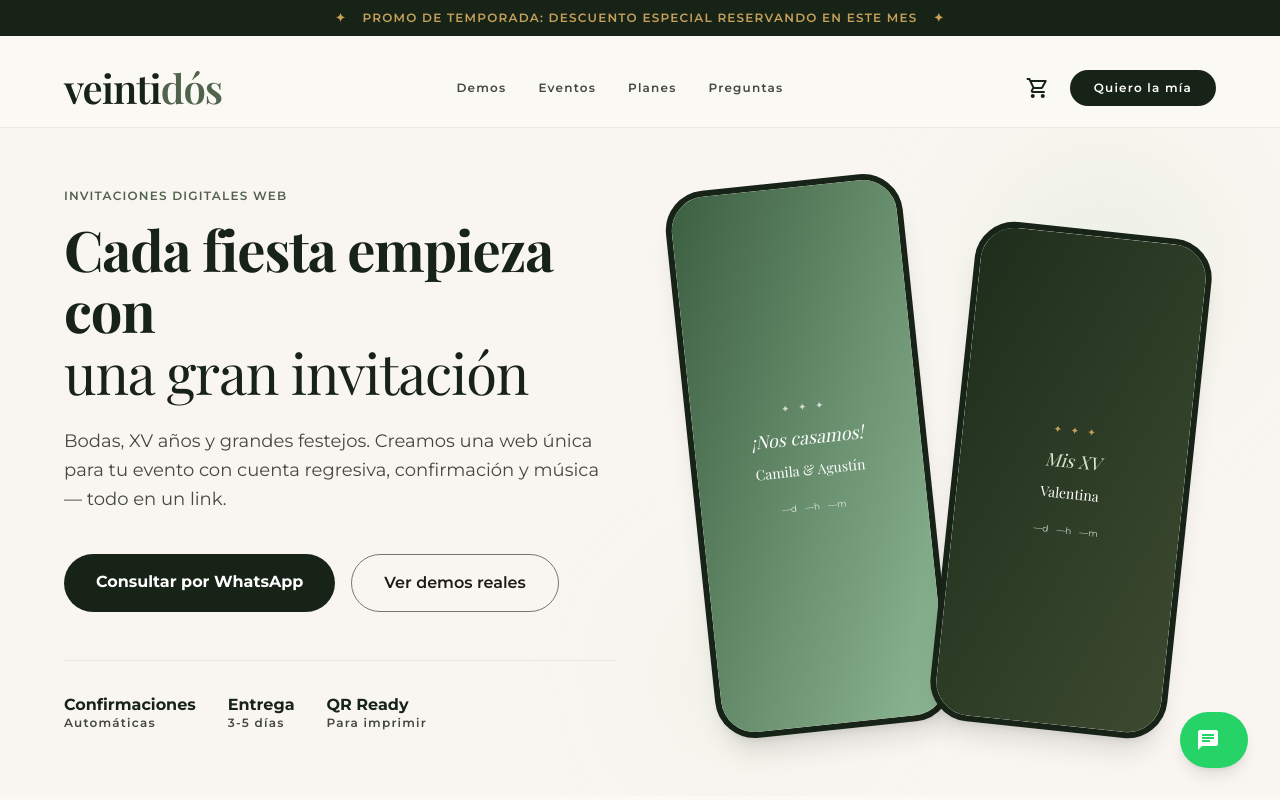
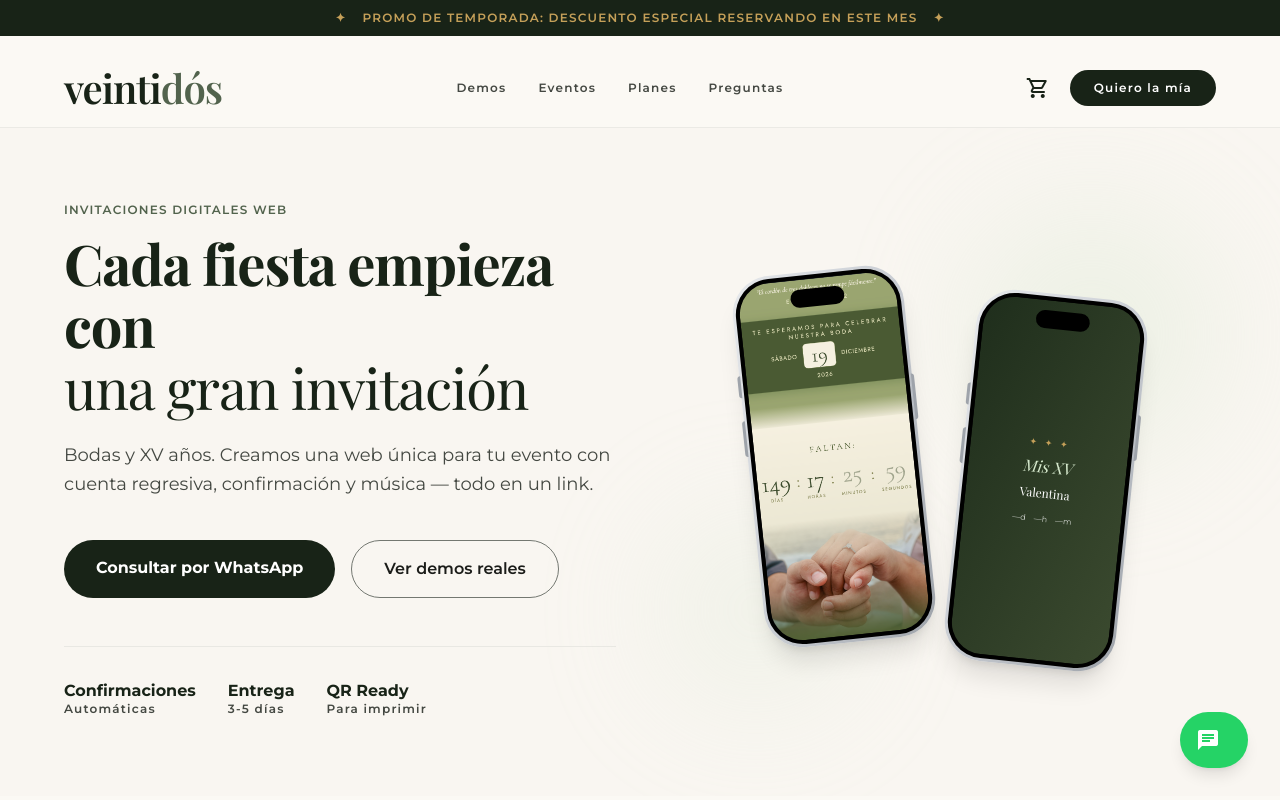
Before and after one commit to Pablo2205/Veintidos-Ecomerce, a React (Vite) app: page / in a window 1280 px wide. Shown: the top 800 px of the page. Built offline with nearby package versions, Linux system fonts and the light colour scheme; a web font is replaced by a local one.

Commit message:
change: hero,plan,site

```diff
--- a/src/components/Hero.jsx
+++ b/src/components/Hero.jsx
@@ -1,6 +1,7 @@
 import { motion, useReducedMotion } from 'framer-motion'
 import { Link } from 'react-router-dom'
 import { waLink } from '../data/site.js'
+import demoBoda from '../assets/demo-boda.png'
 
 const item = {
   hidden: { opacity: 0, y: 26 },
@@ -26,7 +27,7 @@ export default function Hero() {
             <em className="not-italic font-serif italic font-normal">una gran invitación</em>
           </motion.h1>
           <motion.p variants={item} className="font-sans text-body-lg text-onSurfaceVariant max-w-xl mb-10 leading-relaxed">
-            Bodas, XV años y grandes festejos. Creamos una web única para tu evento con cuenta regresiva,
+            Bodas y XV años. Creamos una web única para tu evento con cuenta regresiva,
             confirmación y música — todo en un link.
           </motion.p>
           <motion.div variants={item} className="flex flex-col sm:flex-row gap-4">
@@ -64,24 +65,12 @@ export default function Hero() {
           animate={{ opacity: 1, scale: 1 }}
           transition={{ duration: 0.8, ease: [0.22, 1, 0.36, 1], delay: 0.15 }}
         >
-          <div className="relative w-full max-w-[500px]">
+          <div className="relative w-full max-w-[480px]">
             <div className="absolute -top-10 -right-10 w-64 h-64 bg-secondaryContainer rounded-full blur-3xl opacity-30" />
             <div className="absolute -bottom-10 -left-10 w-48 h-48 bg-primaryFixed rounded-full blur-3xl opacity-30" />
-            <div className="relative z-10 flex gap-4 md:gap-6 justify-center">
-              <PhoneCard
-                rotate="-6deg"
-                gradient="from-[#3C5F41] to-[#8FB996]"
-                label="¡Nos casamos!"
-                sub="Camila & Agustín"
-              />
-              <PhoneCard
-                rotate="6deg"
-                marginTop="mt-12"
-                gradient="from-[#1F2E1C] to-[#3B4A2F]"
-                gold
-                label="Mis XV"
-                sub="Valentina"
-              />
+            <div className="relative z-10 flex gap-8 md:gap-10 justify-center items-center">
+              <IPhoneMock rotate="-6deg" image={demoBoda} />
+              <IPhoneMock rotate="6deg" marginTop="mt-12" label="Mis XV" sub="Valentina" gold />
             </div>
           </div>
         </motion.div>
@@ -90,20 +79,41 @@ export default function Hero() {
   )
 }
 
-function PhoneCard({ rotate, marginTop = '', gradient, gold, label, sub }) {
+function IPhoneMock({ rotate, marginTop = '', label, sub, gold, image }) {
   return (
     <div
       style={{ transform: `rotate(${rotate})` }}
-      className={`w-1/2 aspect-[9/19] rounded-[2.5rem] bg-surfaceContainer overflow-hidden border-[6px] border-primary ${marginTop} transition-transform hover:rotate-0 duration-700 shadow-xl`}
+      className={`relative w-[150px] sm:w-[172px] aspect-[9/19.5] flex-shrink-0 ${marginTop} transition-transform hover:rotate-0 duration-700`}
     >
-      <div className={`w-full h-full bg-gradient-to-br ${gradient} flex flex-col items-center justify-center text-center px-4 gap-3`}>
-        <span className={`text-[10px] tracking-[0.3em] uppercase ${gold ? 'text-promoGold' : 'text-white/70'}`}>✦ ✦ ✦</span>
-        <p className={`font-serif italic text-lg leading-tight ${gold ? 'text-secondaryFixed' : 'text-white'}`}>{label}</p>
-        <p className="font-serif text-white text-sm">{sub}</p>
-        <div className="mt-2 flex gap-2 text-[9px] text-white/80 font-sans">
-          <span>—d</span><span>—h</span><span>—m</span>
-        </div>
+      {/* Marco plateado (iPhone) */}
+      <div className="absolute inset-0 rounded-[2.4rem] bg-gradient-to-br from-[#e7e9ec] via-[#c9cdd3] to-[#9ea3aa] shadow-xl" />
+      {/* Bisel interno negro */}
+      <div className="absolute inset-[3px] rounded-[2.25rem] bg-black" />
+      {/* Pantalla */}
+      <div className="absolute inset-[7px] rounded-[2rem] overflow-hidden bg-black">
+        {image ? (
+          <img src={image} alt="Demo real de invitación de boda" className="w-full h-full object-cover" />
+        ) : (
+          <div className="w-full h-full bg-gradient-to-br from-[#1F2E1C] to-[#3B4A2F] flex flex-col items-center justify-center text-center px-4 gap-2">
+            <span className={`text-[9px] tracking-[0.3em] uppercase ${gold ? 'text-promoGold' : 'text-white/70'}`}>
+              ✦ ✦ ✦
+            </span>
+            <p className={`font-serif italic text-base leading-tight ${gold ? 'text-secondaryFixed' : 'text-white'}`}>
+              {label}
+            </p>
+            <p className="font-serif text-white text-xs">{sub}</p>
+            <div className="mt-1 flex gap-2 text-[8px] text-white/80 font-sans">
+              <span>—d</span><span>—h</span><span>—m</span>
+            </div>
+          </div>
+        )}
+        {/* Dynamic island */}
+        <div className="absolute top-[10px] left-1/2 -translate-x-1/2 w-[34%] h-[18px] bg-black rounded-full z-10" />
       </div>
+      {/* Botones laterales */}
+      <div className="absolute -left-[2px] top-[26%] w-[3px] h-[22px] bg-[#9ea3aa] rounded-l" />
+      <div className="absolute -left-[2px] top-[38%] w-[3px] h-[36px] bg-[#9ea3aa] rounded-l" />
+      <div className="absolute -right-[2px] top-[30%] w-[3px] h-[46px] bg-[#9ea3aa] rounded-r" />
     </div>
   )
 }
--- a/src/components/Plans.jsx
+++ b/src/components/Plans.jsx
@@ -43,11 +43,9 @@ export default function Plans() {
                 <p className={`font-sans mt-2 italic ${p.variant === 'dark' ? 'text-primaryFixed/70' : 'text-onSurfaceVariant'}`}>
                   {p.tagline}
                 </p>
-                <p className={`font-serif text-3xl mt-4 ${p.variant === 'dark' ? 'text-white' : 'text-primary'}`}>
-                  ${p.price.toLocaleString('es-AR')}
-                </p>
               </div>
-              <ul className="space-y-4 mb-12 flex-grow">
+
+              <ul className="space-y-4 mb-10 flex-grow">
                 {p.items.map((it, i) => (
                   <li
                     key={it}
@@ -60,38 +58,43 @@ export default function Plans() {
                   </li>
                 ))}
               </ul>
-              <a
-                href={waLink(`Hola! Quiero el plan ${p.name.toUpperCase()} ($${p.price.toLocaleString('es-AR')}) para mi evento.`)}
-                target="_blank"
-                rel="noopener noreferrer"
-                className={`w-full py-4 rounded-full text-center font-bold font-sans transition-all ${
-                  p.variant === 'dark'
-                    ? 'bg-promoGold text-primary hover:opacity-90'
-                    : p.variant === 'highlight'
-                    ? 'bg-primary text-onPrimary hover:bg-primaryContainer'
-                    : 'border border-outline text-primary hover:bg-surfaceContainer'
-                }`}
-              >
-                Elegir este plan
-              </a>
+
+              {/* Precio al final, sin botón */}
+              <div className={`pt-6 border-t ${p.variant === 'dark' ? 'border-white/15' : 'border-outlineVariant'}`}>
+                <span className={`block font-sans text-label uppercase tracking-widest mb-1 ${p.variant === 'dark' ? 'text-primaryFixed/70' : 'text-onSurfaceVariant'}`}>
+                  Precio
+                </span>
+                <p className={`font-serif text-4xl ${p.variant === 'dark' ? 'text-white' : 'text-primary'}`}>
+                  ${p.price.toLocaleString('es-AR')}
+                </p>
+              </div>
             </motion.div>
           ))}
         </Stagger>
 
-        <Reveal delay={0.15} className="text-center mt-12">
-          <p className="font-sans text-onSurfaceVariant text-sm">
-            ¿Querés algo que no está en ningún plan? También hacemos diseños 100% a medida, con
-            funciones especiales creadas para tu evento —{' '}
+        {/* Diseño 100% a medida — destacado */}
+        <Reveal delay={0.15} className="mt-14">
+          <div className="max-w-3xl mx-auto rounded-2xl border-2 border-dashed border-promoGold bg-creamSurface px-8 py-10 text-center">
+            <p className="font-sans text-label text-promoGold uppercase tracking-widest mb-3">
+              ✦ A tu medida ✦
+            </p>
+            <h3 className="font-serif text-headline-md text-primary mb-3">
+              ¿Querés algo que no está en ningún plan?
+            </h3>
+            <p className="font-sans text-onSurfaceVariant text-base max-w-xl mx-auto mb-8">
+              También hacemos diseños 100% a medida, con funciones especiales creadas
+              específicamente para tu evento.
+            </p>
             <a
-              href={waLink('Hola! Quiero consultar el precio de un diseño 100% a medida.')}
+              href={waLink('Hola! Quiero cotizar un diseño 100% a medida para mi evento.')}
               target="_blank"
               rel="noopener noreferrer"
-              className="text-secondary underline font-semibold"
+              className="inline-flex items-center gap-2 bg-primary text-onPrimary px-10 py-4 rounded-full font-sans font-bold hover:bg-primaryContainer transition-all"
             >
-              consultar precio
+              <Icon name="chat" filled className="text-whatsapp" />
+              Cotizar por WhatsApp
             </a>
-            .
-          </p>
+          </div>
         </Reveal>
       </div>
     </section>
--- a/src/data/site.js
+++ b/src/data/site.js
@@ -121,7 +121,19 @@ export const faqs = [
   },
   {
     q: '¿Qué diferencia hay entre los planes?',
-    a: 'Básica: lo esencial — cuenta regresiva, fecha, lugar, mapa, confirmación por WhatsApp y sección de regalos. \nStandard: suma música, galería de fotos, dress code, tips para invitados, agendar la fecha y QR para imprimir. \nPremium: agrega panel de confirmaciones en tiempo real, sugerencia de canciones, álbum compartido, video y personalización avanzada.',
+    a: 'Básica: lo esencial — cuenta regresiva, fecha, lugar, mapa, confirmación por WhatsApp y sección de regalos. Standard: suma música, galería de fotos, dress code, tips para invitados, agendar la fecha y QR para imprimir. Premium: agrega panel de confirmaciones en tiempo real, sugerencia de canciones, álbum compartido, video y personalización avanzada.',
+  },
+  {
+    q: '¿Puedo personalizar el diseño?',
+    a: 'Sí. En todos los planes adaptamos colores y estilo a tu temática. En Premium la personalización es más profunda, y si soñás con algo único también hacemos diseños 100% a medida.',
+  },
+  {
+    q: '¿Cómo confirman asistencia mis invitados?',
+    a: 'Depende del plan: por WhatsApp con un mensaje prearmado (Básica y Standard), o directamente desde la invitación con un panel privado donde ves los confirmados en tiempo real (Premium).',
+  },
+  {
+    q: '¿Cuánto tiempo queda online?',
+    a: 'Doce meses desde la entrega. Si necesitás más tiempo, se puede renovar.',
   },
   {
     q: '¿Cuáles son los medios de pago?',
```
Also changed, not shown: public/demo-boda.jpg (added), src/assets/demo-boda.png (added).
